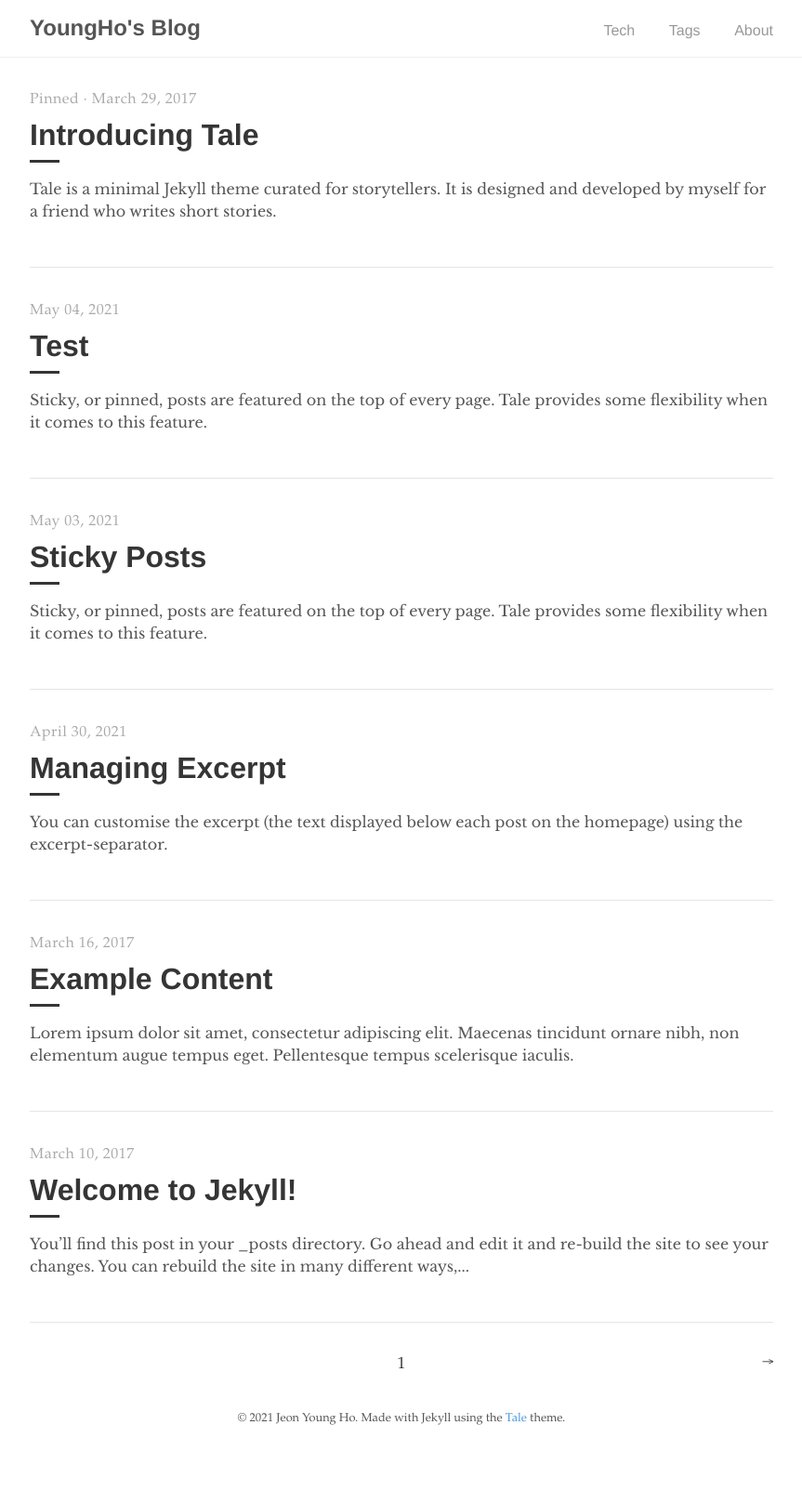
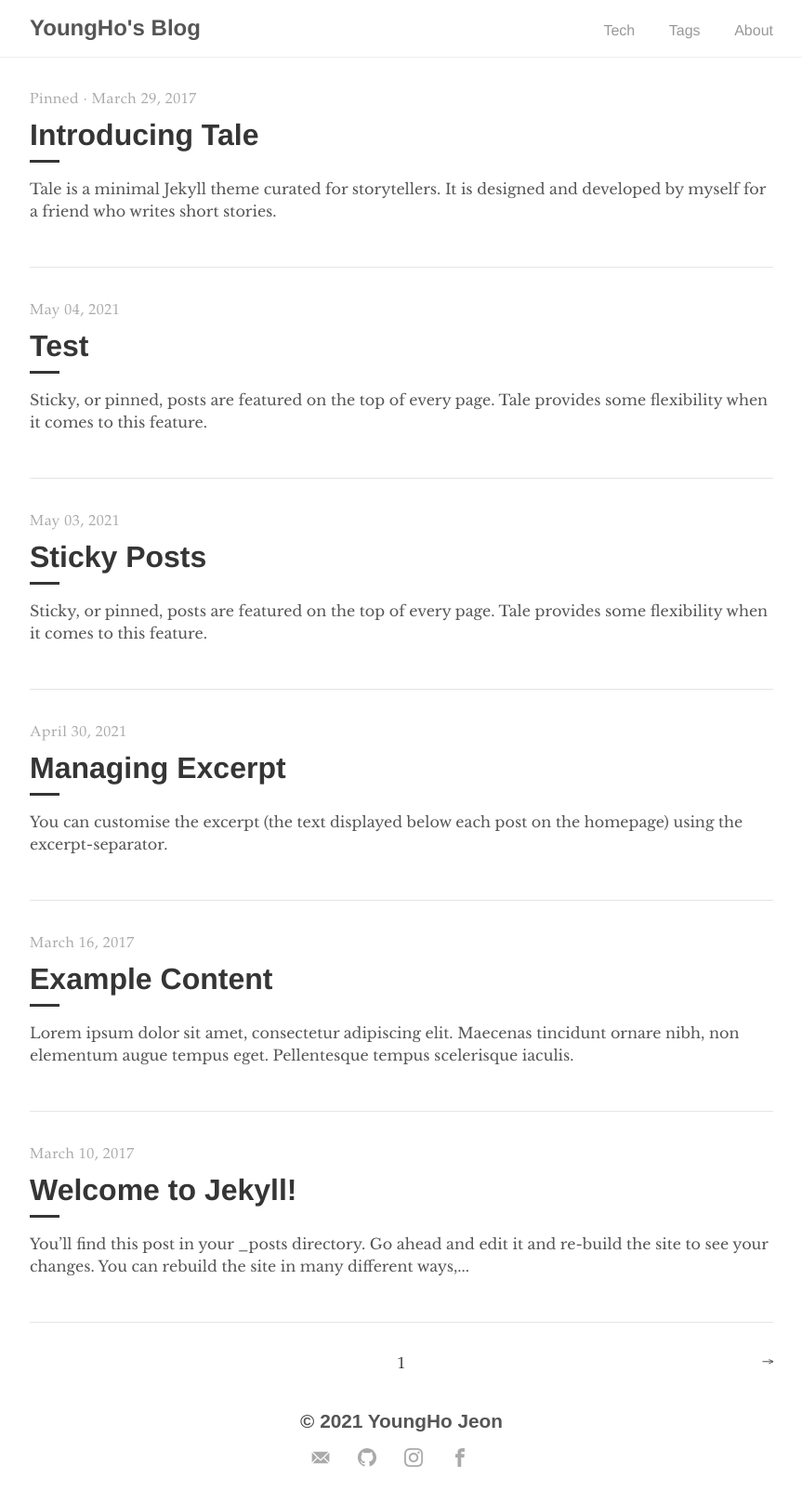
Before and after one commit to jeonyoungho/github-blog-practice-with-jekyll-tail-theme, a Jekyll site: the page built from index.html, in a window 1280 px wide. Shown: the whole page at 93% size, without its empty margins (208-1071 px from the left). Built offline with Jekyll 4.4.1, drawn with Linux system fonts in a browser that asks for light colours; the list of posts is cut into pages by our own code; before the commit the page ends 1569 px from its top, so only the background shows below that.

Commit message:
update _config.xml and footer.html and _layout.scss

```diff
--- a/_config.yml
+++ b/_config.yml
@@ -9,7 +9,7 @@ google_analytics: UA—XXXXXXXX-X
 
 # Author
 author:
-  name:         Jeon Young Ho
+  name:         YoungHo Jeon
   url:          https://chester.how
   email:        yhjun1000@gmail.com
 
--- a/_includes/footer.html
+++ b/_includes/footer.html
@@ -1,5 +1,45 @@
 <footer>
-  <span>
-    &copy; <time datetime="{{ site.time }}">{{ site.time | date: '%Y' }}</time> {{ site.author.name }}. Made with Jekyll using the <a href="https://github.com/chesterhow/tale/">Tale</a> theme.
-  </span>
+  <div style="font-style: bold;">&copy; <time datetime="{{ site.time }}">{{ site.time | date: '%Y' }}</time> {{ site.author.name }}</div>
+  <div class="accounts">
+    <a href="mailto:yhjun1000@gmail.com" class="email">
+      <svg viewBox="0 0 64 64">
+      <path d="M2 14.7v34.4l17.2-17.5L2 14.7zm42.8 16.9L62 49.1V14.7L44.8 31.6z"></path>
+      <path d="M59.1 12H5l27 26.6L59.1 12z"></path>
+      <path d="M32 44.2l-10-9.8L4.7 52h54.6L42 34.4l-10 9.8z"></path>
+</svg>
+    </a>
+    <a href="http://github.com/jeonyoungho" target="_blank" class="transition">
+        <svg viewBox="0 0 32.6 31.8">
+        <path fill-rule="evenodd" clip-rule="evenodd" d="M16.3,0C7.3,0,0,7.3,0,16.3c0,7.2,4.7,13.3,11.1,15.5
+        c0.8,0.1,1.1-0.4,1.1-0.8c0-0.4,0-1.4,0-2.8c-4.5,1-5.5-2.2-5.5-2.2c-0.7-1.9-1.8-2.4-1.8-2.4c-1.5-1,0.1-1,0.1-1
+        c1.6,0.1,2.5,1.7,2.5,1.7c1.5,2.5,3.8,1.8,4.7,1.4c0.1-1.1,0.6-1.8,1-2.2c-3.6-0.4-7.4-1.8-7.4-8.1c0-1.8,0.6-3.2,1.7-4.4
+        C7.4,10.7,6.8,9,7.7,6.8c0,0,1.4-0.4,4.5,1.7c1.3-0.4,2.7-0.5,4.1-0.5c1.4,0,2.8,0.2,4.1,0.5c3.1-2.1,4.5-1.7,4.5-1.7
+        c0.9,2.2,0.3,3.9,0.2,4.3c1,1.1,1.7,2.6,1.7,4.4c0,6.3-3.8,7.6-7.4,8c0.6,0.5,1.1,1.5,1.1,3c0,2.2,0,3.9,0,4.5
+        c0,0.4,0.3,0.9,1.1,0.8c6.5-2.2,11.1-8.3,11.1-15.5C32.6,7.3,25.3,0,16.3,0z"></path>
+        </svg>
+    </a>
+    <a href="https://www.instagram.com/jyho_o/" target="_blank" class="transition">
+      <svg viewBox="0 0 40.2 40.3">
+      <g>
+      <path d="M20.2,3.6c5.4,0,6,0,8.2,0.1c2,0.1,3,0.4,3.7,0.7C33,4.8,33.7,5.3,34.4,6s1.1,1.4,1.5,2.3
+      c0.3,0.7,0.6,1.8,0.7,3.7c0.1,2.1,0.1,2.8,0.1,8.2s0,6-0.1,8.2c-0.1,2-0.4,3-0.7,3.7c-0.4,0.9-0.8,1.6-1.5,2.3s-1.4,1.1-2.3,1.5
+      c-0.7,0.3-1.8,0.6-3.7,0.7c-2.1,0.1-2.8,0.1-8.2,0.1s-6,0-8.2-0.1c-2-0.1-3-0.4-3.7-0.7c-0.9-0.4-1.6-0.8-2.3-1.5S4.9,33,4.5,32.1
+      c-0.3-0.7-0.6-1.8-0.7-3.7c-0.1-2.1-0.1-2.8-0.1-8.2s0-6,0.1-8.2c0.1-2,0.4-3,0.7-3.7C4.8,7.3,5.3,6.7,6,6s1.4-1.1,2.3-1.5
+      C9,4.2,10.1,3.8,12,3.8C14.2,3.7,14.8,3.6,20.2,3.6 M20.2,0c-5.5,0-6.2,0-8.3,0.1C9.7,0.2,8.2,0.6,7,1.1C5.6,1.6,4.5,2.3,3.4,3.4
+      S1.6,5.6,1.1,7c-0.5,1.3-0.8,2.8-0.9,4.9C0,14,0,14.7,0,20.2s0,6.2,0.1,8.3s0.4,3.6,0.9,4.9c0.5,1.3,1.2,2.5,2.3,3.6
+      s2.2,1.8,3.6,2.3c1.3,0.5,2.8,0.8,4.9,0.9c2.2,0.1,2.8,0.1,8.3,0.1s6.2,0,8.3-0.1s3.6-0.4,4.9-0.9c1.3-0.5,2.5-1.2,3.6-2.3
+      s1.8-2.2,2.3-3.6c0.5-1.3,0.8-2.8,0.9-4.9c0.1-2.2,0.1-2.8,0.1-8.3s0-6.2-0.1-8.3S39.7,8.3,39.2,7S38,4.5,36.9,3.4
+      s-2.2-1.8-3.6-2.3c-1.3-0.5-2.8-0.8-4.9-0.9C26.3,0,25.7,0,20.2,0L20.2,0L20.2,0z"></path>
+      <path d="M20.2,9.8c-5.7,0-10.4,4.6-10.4,10.4s4.6,10.4,10.4,10.4S30.6,26,30.6,20.2S25.9,9.8,20.2,9.8L20.2,9.8z
+      M20.2,26.9c-3.7,0-6.7-3-6.7-6.7s3-6.7,6.7-6.7s6.7,3,6.7,6.7C26.9,23.9,23.9,26.9,20.2,26.9L20.2,26.9z"></path>
+      <path d="M33.4,9.4c0,1.3-1.1,2.4-2.4,2.4s-2.4-1.1-2.4-2.4s1-2.4,2.3-2.4C32.2,7,33.4,8.1,33.4,9.4L33.4,9.4z"></path>
+      </g>
+    </svg>
+    <a href="https://www.facebook.com/profile.php?id=100004766491505" target="_blank" class="transition">
+        <svg viewBox="0 0 64 64">
+          <path d="M39.8 12.2H48V0h-9.7C26.6.5 24.2 7.1 24 14v6.1h-8V32h8v32h12V32h9.9l1.9-11.9H36v-3.7a3.962 3.962 0 0 1 3.8-4.2z" ></path>
+        </svg>
+    </svg>
+    </a>
+  </div>
 </footer>
--- a/_sass/tale/_layout.scss
+++ b/_sass/tale/_layout.scss
@@ -81,12 +81,28 @@ footer,
 }
 
 footer {
-  font-family: $serif-secondary;
+  // font-family: $serif-secondary;
   padding: 2rem 0;
   text-align: center;
 
-  span {
+  div {
+    font-family: Arial, "Times New Roman";
     color: $default-color;
-    font-size: .8rem;
+    font-size: 1.3rem;
+    font-weight: bolder;
+  }
+
+  .accounts {
+    margin-top: 10px;
+    a {
+        margin-right: 24px;
+        svg {
+            fill: $default-tint;
+            width: 20px;
+        }
+    }
+    a:hover {
+        opacity: .6;
+    }
   }
 }
```
